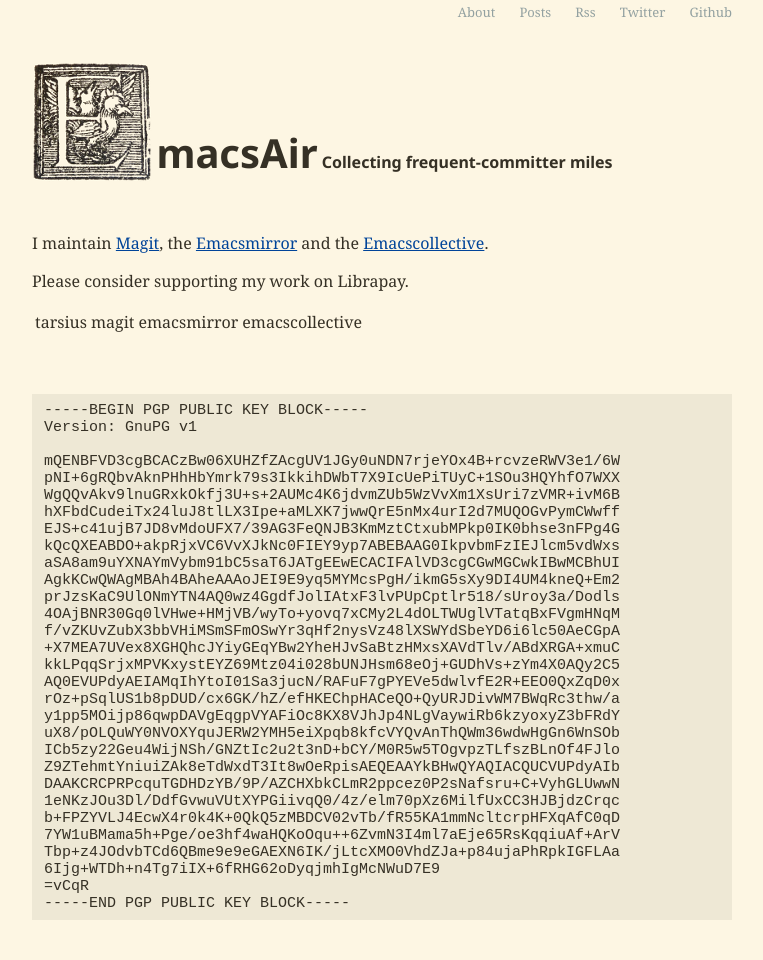
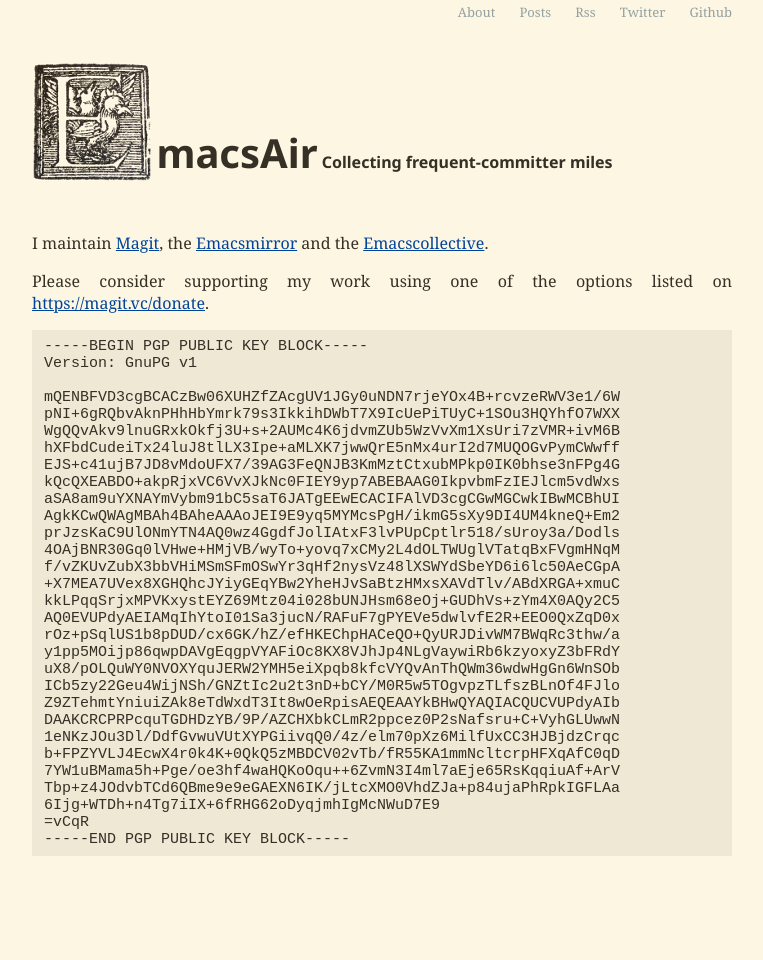
Before and after one commit to tarsius/emacsair.me, a Jekyll site: the page built from about.md, in a window 1280 px wide. Shown: the whole page, without its empty margins (8-771 px from the left). Built offline with Jekyll 4.4.1, drawn with Linux system fonts in a browser that asks for light colours; a script that is not in the unit is left out; after the commit the page ends 900 px from its top, so only the background shows below that.

Commit message:
[i] Link to magit's donation page

```diff
--- a/about.md
+++ b/about.md
@@ -6,23 +6,8 @@ title: About
 
 I maintain [Magit], the [Emacsmirror] and the [Emacscollective].
 
-Please consider supporting my work on Librapay.
-
-<table>
-  <tr>
-    <td>tarsius</td>
-    <td>magit</td>
-    <td>emacsmirror</td>
-    <td>emacscollective</td>
-  </tr>
-  <tr>
-    <td><script src="https://liberapay.com/tarsius/widgets/receiving.js"></script></td>
-    <td><script src="https://liberapay.com/magit/widgets/receiving.js"></script></td>
-    <td><script src="https://liberapay.com/emacsmirror/widgets/receiving.js"></script></td>
-    <td><script src="https://liberapay.com/emacscollective/widgets/receiving.js"></script></td>
-  </tr>
-</table>
-<br>
+Please consider supporting my work using one of the options listed
+on [https://magit.vc/donate](https://magit.vc/donate).
 
 [Magit]:           https://magit.vc
 [Emacsmirror]:     https://emacsmirror.net
```
